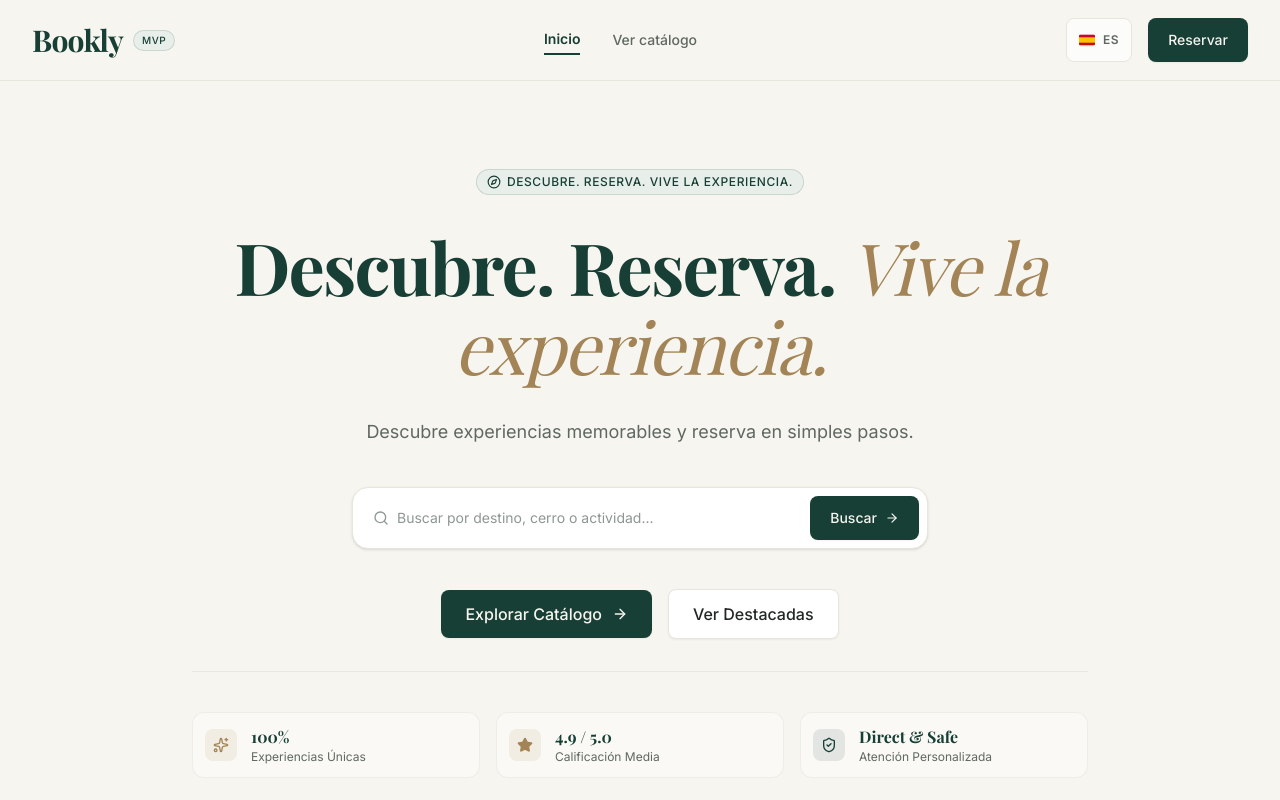
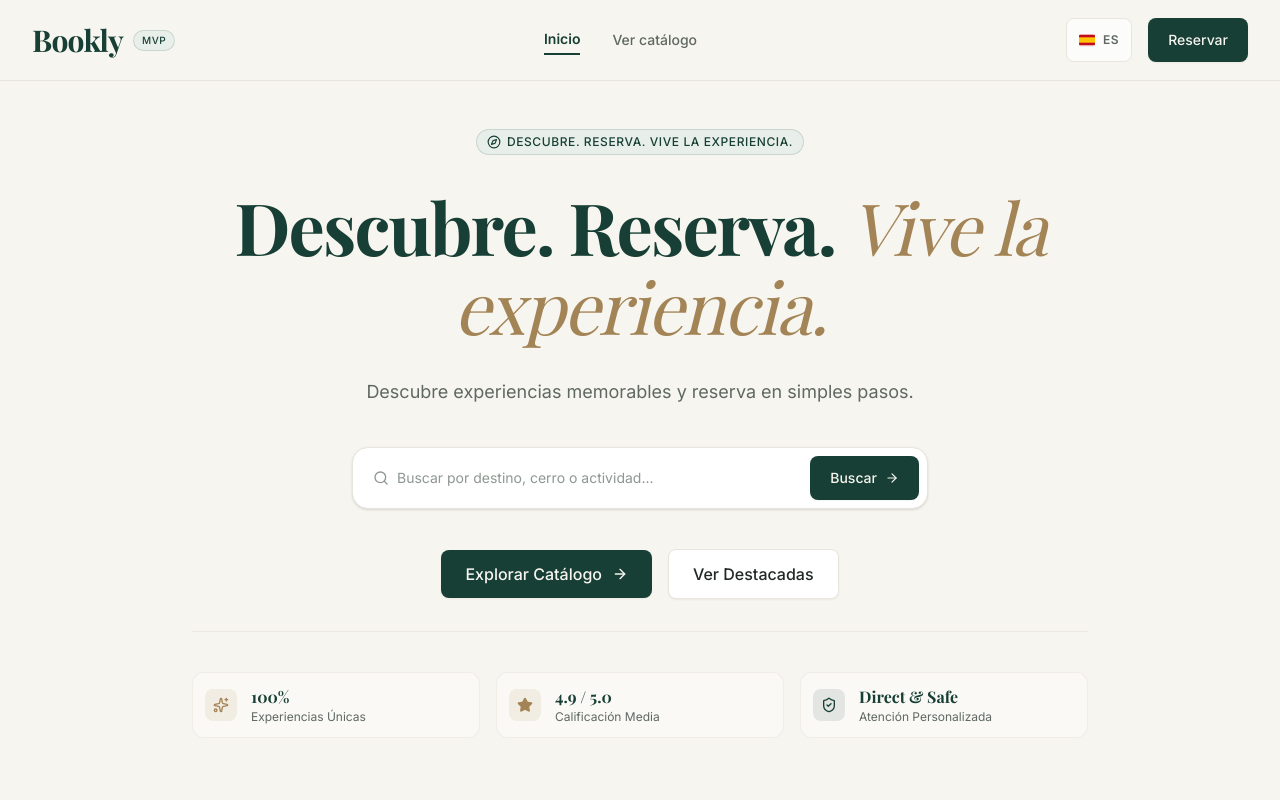
Before and after one commit to JuanJoseVillalobos/Bookly, a React (Vite) app: page / in a window 1280 px wide. Shown: the top 800 px of the page. Built offline with nearby package versions, Linux system fonts and the light colour scheme; a web font is replaced by a local one.

Commit message:
refactor: extend HeroSection component size in lading page

```diff
--- a/src/pages/Home/index.jsx
+++ b/src/pages/Home/index.jsx
@@ -10,13 +10,18 @@ import {
 
 export default function Home() {
   return (
-    <div className="py-6 sm:py-10 px-4 sm:px-6 lg:px-8 max-w-7xl mx-auto space-y-16 sm:space-y-24">
+    <div className="w-full space-y-16 sm:space-y-24 pb-16 sm:pb-24">
+      {/* Full-width Hero Section spanning 100% of the screen */}
       <HeroSection />
-      <FeaturedSection />
-      <CategoriesSection />
-      <BenefitsSection />
-      <TestimonialsSection />
-      <CtaSection />
+
+      {/* Contained catalog & discovery sections */}
+      <div className="px-4 sm:px-6 lg:px-8 max-w-7xl mx-auto space-y-16 sm:space-y-24">
+        <FeaturedSection />
+        <CategoriesSection />
+        <BenefitsSection />
+        <TestimonialsSection />
+        <CtaSection />
+      </div>
     </div>
   );
 }
```
